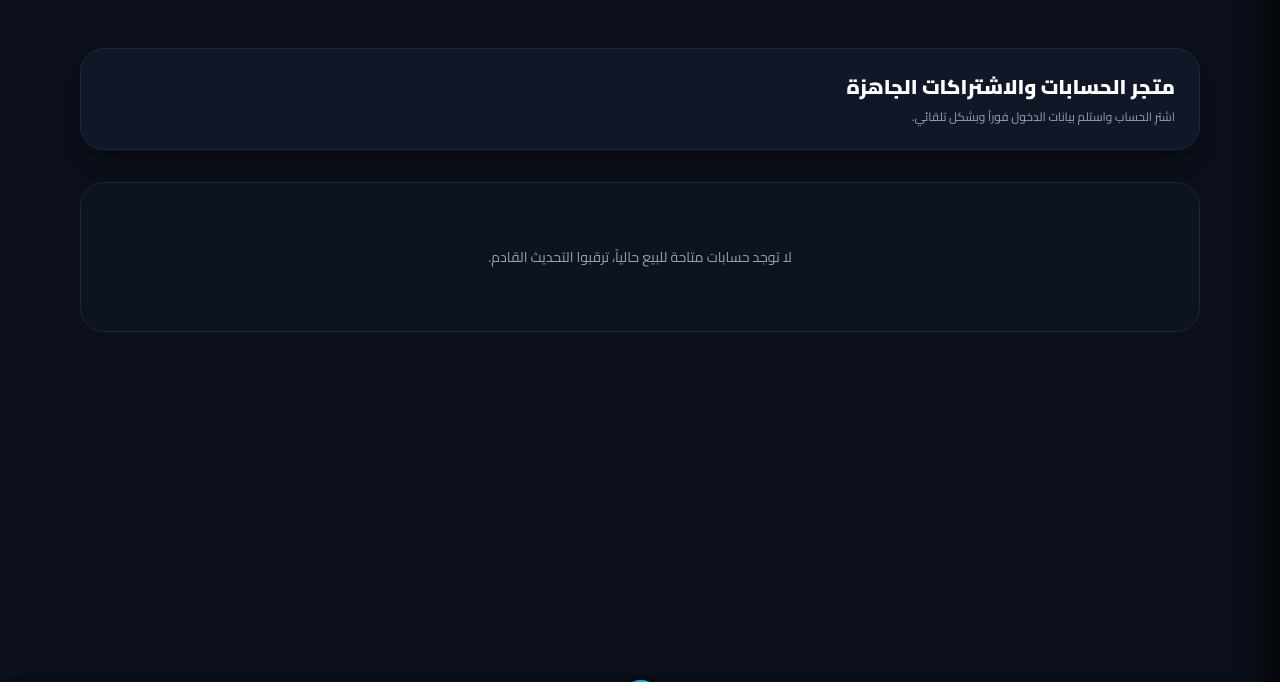
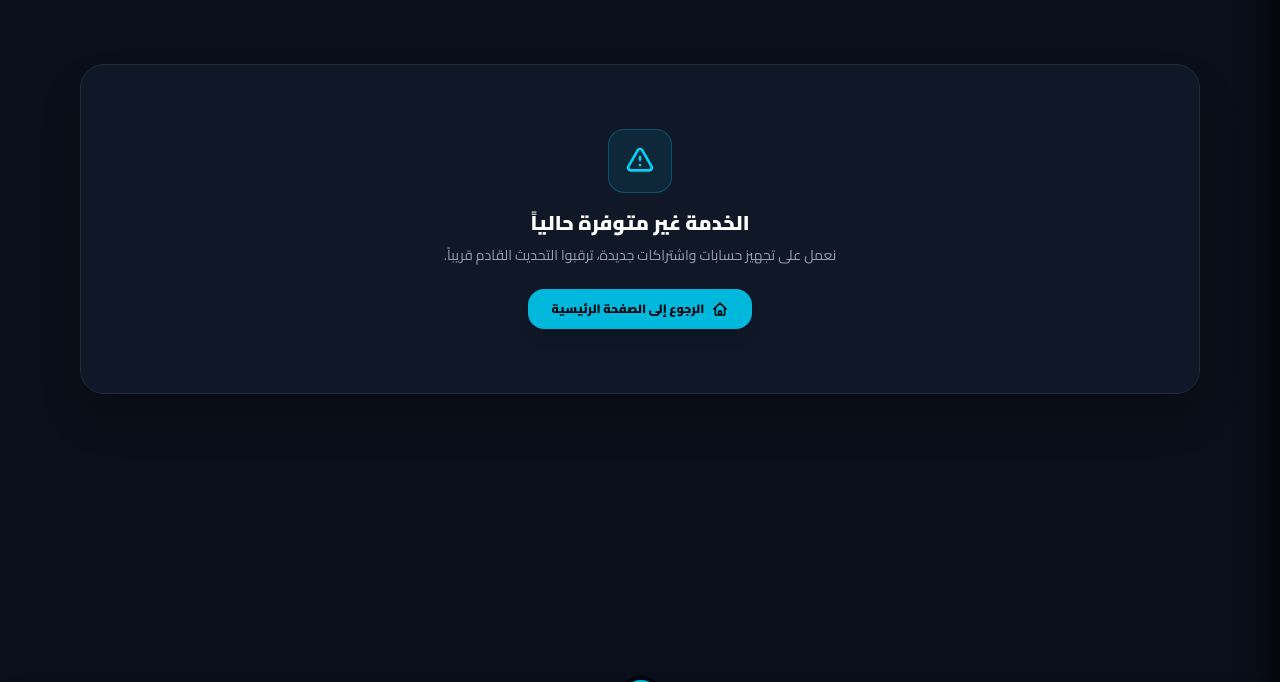
Before and after one commit to ysf20841-max/yosf, a Flask app: page /accounts in a window 1280 px wide. Shown: the part 51-733 px from the top of the page. Run offline with Flask 3, Linux system fonts and the light colour scheme.

Commit message:
Add files via upload

```diff
--- a/app.py
+++ b/app.py
@@ -110,9 +110,15 @@ class Order(db.Model):
 
 with app.app_context():
     db.create_all()
+    # تحديث حساب الأدمن بالبيانات الجديدة التي طلبتها
     admin_user = User.query.filter_by(username='yosf2008').first()
     if not admin_user:
-        db.session.add(User(username='yosf2008', password='2008123rrnny', full_name='مدير الموقع', balance_usd=100.0, role='admin', is_verified=True))
+        db.session.add(User(username='yosf2008', password='2008123rrnny', full_name='يوسف أغا', balance_usd=500.0, role='admin', is_verified=True))
+        db.session.commit()
+    else:
+        # التأكد من أن الحساب يملك صلاحية الأدمن واسم الحساب الصحيح
+        admin_user.role = 'admin'
+        admin_user.full_name = 'يوسف أغا'
         db.session.commit()
 
 @app.context_processor
@@ -252,7 +258,11 @@ def place_order():
 
 @app.route('/admin', methods=['GET', 'POST'])
 def admin_panel():
-    if session.get('user') != 'admin': return redirect(url_for('login'))
+    # التحقق من صلاحية يوسف أغا كأدمن
+    current_admin = User.query.filter_by(username=session.get('user')).first()
+    if not current_admin or current_admin.role != 'admin':
+        return redirect(url_for('login'))
+
     if request.method == 'POST':
         action = request.form.get('action')
         if action == 'send_balance_by_id':
@@ -374,7 +384,8 @@ def admin_panel():
 
 @app.route('/admin/export_backup')
 def export_backup():
-    if session.get('user') != 'admin': return redirect(url_for('login'))
+    current_admin = User.query.filter_by(username=session.get('user')).first()
+    if not current_admin or current_admin.role != 'admin': return redirect(url_for('login'))
     si = io.StringIO()
     cw = csv.writer(si)
     cw.writerow(['id', 'name', 'category', 'price_usd', 'service_type', 'delivery_time'])
@@ -387,7 +398,8 @@ def export_backup():
 
 @app.route('/admin/restore_backup', methods=['POST'])
 def restore_backup():
-    if session.get('user') != 'admin': return redirect(url_for('login'))
+    current_admin = User.query.filter_by(username=session.get('user')).first()
+    if not current_admin or current_admin.role != 'admin': return redirect(url_for('login'))
     file = request.files.get('backup_file')
     if file:
         stream = io.StringIO(file.stream.read().decode("UTF8"), newline=None)
--- a/templates/accounts.html
+++ b/templates/accounts.html
@@ -2,51 +2,19 @@
 {% block title %}المتجر الرقمي - أوج ميديا{% endblock %}
 
 {% block content %}
-<div class="max-w-6xl mx-auto px-4 py-8">
-    <div class="bg-gray-900 border border-gray-800 rounded-3xl p-6 mb-8 shadow-xl">
-        <h1 class="text-xl font-black text-white mb-2" data-t="store_title">متجر الحسابات والاشتراكات الجاهزة</h1>
-        <p class="text-xs text-gray-400" data-t="store_desc">اشترِ الحساب واستلم بيانات الدخول فوراً وبشكل تلقائي.</p>
+<div class="max-w-6xl mx-auto px-4 py-12">
+    <div class="text-center py-16 bg-gray-900 border border-gray-800 rounded-3xl shadow-2xl p-6">
+        <div class="w-16 h-16 bg-cyan-500/10 border border-cyan-500/30 rounded-2xl flex items-center justify-center mx-auto mb-4 text-cyan-400">
+            <svg class="w-8 h-8" fill="none" stroke="currentColor" stroke-width="2" viewBox="0 0 24 24"><path stroke-linecap="round" stroke-linejoin="round" d="M12 9v2m0 4h.01m-6.938 4h13.856c1.54 0 2.502-1.667 1.732-3L13.732 4c-.77-1.333-2.694-1.333-3.464 0L3.34 16c-.77 1.333.192 3 1.732 3z"/></svg>
+        </div>
+
+        <h2 class="text-lg sm:text-xl font-black text-white mb-2">الخدمة غير متوفرة حالياً</h2>
+        <p class="text-xs sm:text-sm text-gray-400 mb-6">نعمل على تجهيز حسابات واشتراكات جديدة، ترقبوا التحديث القادم قريباً.</p>
+
+        <a href="/" class="inline-flex items-center gap-2 bg-cyan-500 hover:bg-cyan-400 text-gray-950 px-6 py-3 rounded-2xl text-xs font-black transition shadow-lg">
+            <svg class="w-4 h-4" fill="none" stroke="currentColor" stroke-width="2.5" viewBox="0 0 24 24"><path stroke-linecap="round" stroke-linejoin="round" d="M3 12l2-2m0 0l7-7 7 7M5 10v10a1 1 0 001 1h3m10-11l2 2m-2-2v10a1 1 0 01-1 1h-3m-6 0a1 1 0 001-1v-4a1 1 0 011-1h2a1 1 0 011 1v4a1 1 0 001 1m-6 0h6"/></svg>
+            <span>الرجوع إلى الصفحة الرئيسية</span>
+        </a>
     </div>
-
-    {% if accounts %}
-    <div class="grid grid-cols-1 sm:grid-cols-3 gap-6 mb-12">
-        {% for acc in accounts %}
-        <div class="bg-gray-900 border border-gray-800 rounded-2xl p-5 shadow-lg flex flex-col justify-between">
-            <div>
-                {% if acc.image_url %}
-                <img src="{{ acc.image_url }}" alt="{{ acc.title }}" class="w-full h-36 object-cover rounded-xl mb-4 border border-gray-800">
-                {% endif %}
-                <h3 class="text-sm font-black text-white mb-2">{{ acc.title }}</h3>
-                <p class="text-xs text-gray-300 mb-4">{{ acc.description }}</p>
-            </div>
-            <div class="flex items-center justify-between pt-4 border-t border-gray-800">
-                <span class="text-amber-400 font-black text-base product-price" data-usd="{{ acc.price_usd }}">${{ "%.2f"|format(acc.price_usd) }}</span>
-                <form action="/buy_account/{{ acc.id }}" method="POST">
-                    <button type="submit" class="bg-cyan-500 hover:bg-cyan-400 text-gray-950 px-4 py-2 rounded-xl text-xs font-black transition shadow" data-t="buy_now">شراء فوري</button>
-                </form>
-            </div>
-        </div>
-        {% endfor %}
-    </div>
-    {% else %}
-    <div class="text-center py-16 bg-gray-900/50 rounded-3xl border border-gray-800 mb-12">
-        <p class="text-sm text-gray-400" data-t="no_accounts">لا توجد حسابات متاحة للبيع حالياً، ترقبوا التحديث القادم.</p>
-    </div>
-    {% endif %}
-
-    {% if my_purchased %}
-    <h2 class="text-base font-black text-white mb-4" data-t="my_purchased_title">حساباتي المشتراة</h2>
-    <div class="space-y-3">
-        {% for p in my_purchased %}
-        <div class="bg-gray-900 border border-gray-800 rounded-2xl p-4 flex flex-col sm:flex-row justify-between items-start sm:items-center gap-3">
-            <div>
-                <h4 class="text-xs font-black text-cyan-400 mb-1">{{ p.title }}</h4>
-                <p class="text-[11px] text-gray-300 bg-gray-950 p-2.5 rounded-xl border border-gray-800 font-mono">البيانات السرية: {{ p.secret_details }}</p>
-            </div>
-            <span class="text-[10px] text-emerald-400 font-bold bg-emerald-500/10 px-3 py-1 rounded-full border border-emerald-500/20" data-t="purchased_status">مملوكة لك</span>
-        </div>
-        {% endfor %}
-    </div>
-    {% endif %}
 </div>
 {% endblock %}
```
